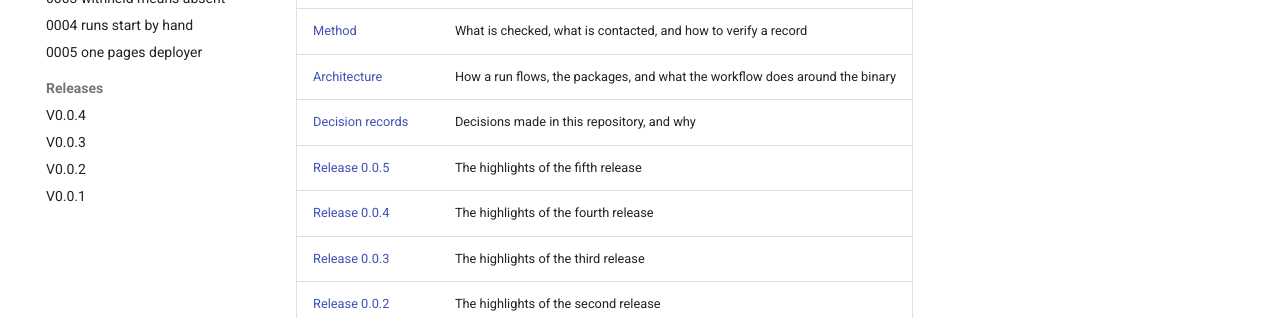
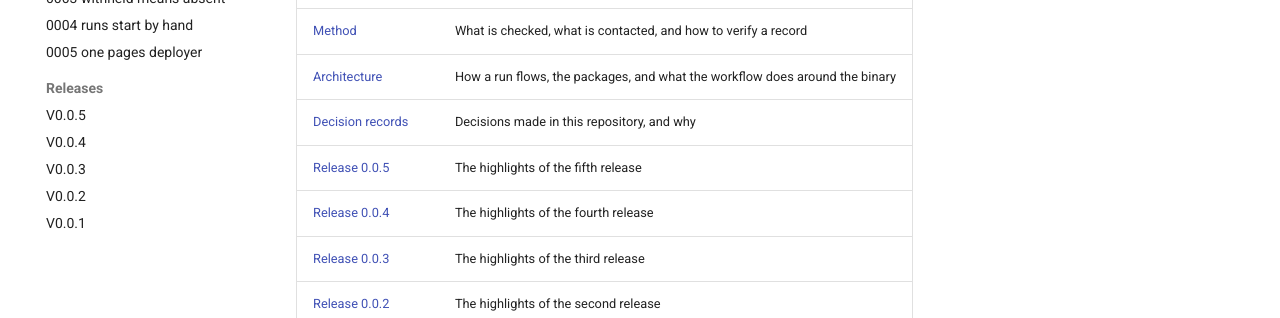
Before and after one commit to sebastienrousseau/passmcp-registry, an MkDocs documentation site: the page built from docs/index.md, in a window 1280 px wide. Shown: the part 355-673 px from the top of the page. Built offline with MkDocs 1.6.1 and Material for MkDocs 9.7.7, drawn with Linux system fonts in a browser that asks for light colours; comment, search, counter and statistics services are not loaded.

Commit message:
docs: list release 0.0.5 in the manual nav
The 0.0.5 release added docs/releases/v0.0.5.md and a row for it on
the manual's index page, but not an entry under Releases in
mkdocs.yml, so the rendered manual's navigation stopped at 0.0.4.
mkdocs reports this only at INFO level, which the strict build does
not fail on.

Verified: before, `make manual` reports that releases/v0.0.5.md is
not in the nav; after, it does not.

Fixes: 14df93e ("chore(release): passmcp-registry 0.0.5 (#7)")
Assisted-by: Claude Code:claude-opus-5-5 mkdocs
Co-Authored-By: Claude Opus 5.5 <noreply@anthropic.com>
Signed-off-by: Sebastien Rousseau <sebastienrousseau@users.noreply.github.com>

```diff
--- a/mkdocs.yml
+++ b/mkdocs.yml
@@ -57,6 +57,7 @@ nav:
       - adr/0004-runs-start-by-hand.md
       - adr/0005-one-pages-deployer.md
   - Releases:
+      - releases/v0.0.5.md
       - releases/v0.0.4.md
       - releases/v0.0.3.md
       - releases/v0.0.2.md
```
